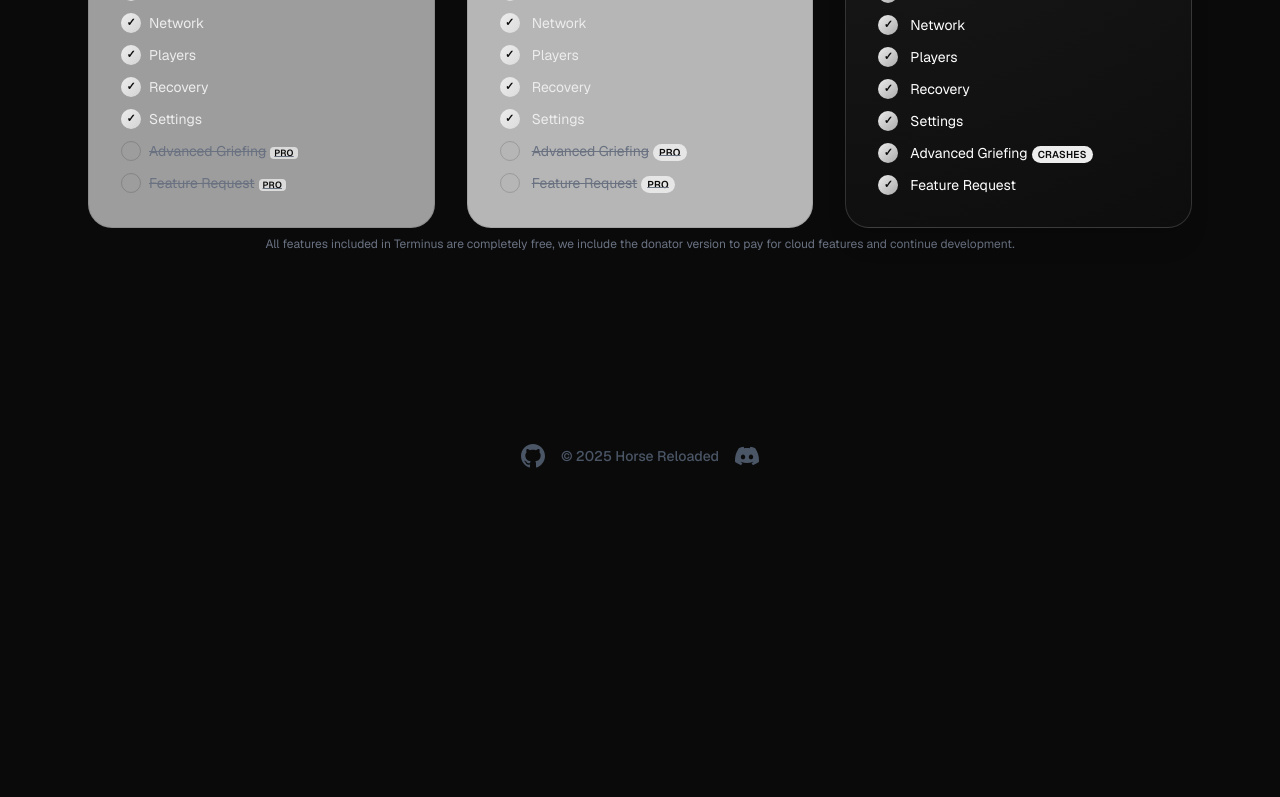
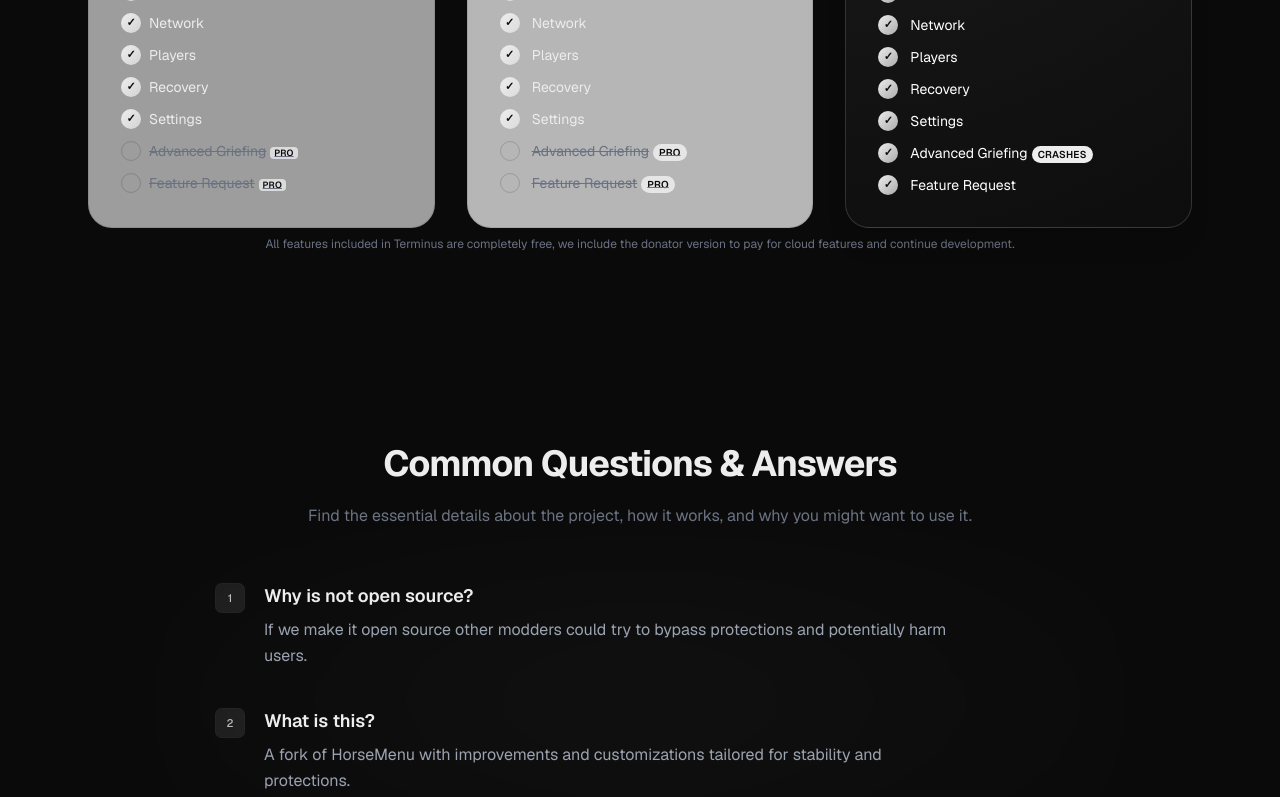
Before and after one commit to horse-reloaded/horse-reloaded.github.io, a Next.js app: page / in a window 1280 px wide. Shown: the part 2000-2797 px from the top of the page. Before the commit the page ends 2500 px from the top, so only its background shows below. Built offline with nearby package versions, Linux system fonts and the light colour scheme.

Commit message:
feat: Add FAQ component with common questions and answers, enhance Header with animated progress bar, and improve Pricing layout

```diff
--- /dev/null
+++ b/src/app/components/faq.tsx
@@ -0,0 +1,66 @@
+interface FAQItem {
+  question: string;
+  answer: string;
+}
+
+const items: FAQItem[] = [
+  {
+    question: "Why is not open source?",
+    answer:
+      "If we make it open source other modders could try to bypass protections and potentially harm users.",
+  },
+  {
+    question: "What is this?",
+    answer:
+      "A fork of HorseMenu with improvements and customizations tailored for stability and protections.",
+  },
+  {
+    question: "Why use this Mod?",
+    answer:
+      "Enhanced crash protections and refinements give you a smoother, safer gameplay experience.",
+  },
+  {
+    question: "Is this Mod paid?",
+    answer:
+      "We offer a free version with the same crash protections plus paid tiers that unlock extra features.",
+  },
+];
+
+export default function FAQ() {
+  return (
+    <section id="faq" className="max-w-4xl mx-auto px-6 py-24">
+      <div className="absolute inset-0 pointer-events-none">
+        <div className="absolute left-1/2 top-[20%] -translate-x-1/2 h-[50vh] w-[80vw] bg-radial from-white/10 to-transparent blur-2xl opacity-30 dark:opacity-15 animate-pulse-slow" />
+      </div>
+
+      <div className="text-center mb-14 space-y-5">
+        <h2 className="text-3xl sm:text-4xl font-bold tracking-tight">
+          Common Questions & Answers
+        </h2>
+        <p className="text-sm sm:text-base text-gray-500 dark:text-gray-400 max-w-2xl mx-auto">
+          Find the essential details about the project, how it works, and why
+          you might want to use it.
+        </p>
+      </div>
+      <ol className="space-y-10 counter-reset faq">
+        {items.map((item, idx) => (
+          <li key={idx} className="flex gap-5">
+            <div className="flex-none">
+              <div className="w-7 h-7 rounded-md text-[11px] font-medium grid place-items-center bg-white/8 text-white/70 ring-1 ring-white/10">
+                {idx + 1}
+              </div>
+            </div>
+            <div className="flex-1 min-w-0">
+              <h3 className="text-base sm:text-lg font-semibold mb-2 leading-snug">
+                {item.question}
+              </h3>
+              <p className="text-sm sm:text-base text-gray-400 leading-relaxed max-w-prose">
+                {item.answer}
+              </p>
+            </div>
+          </li>
+        ))}
+      </ol>
+    </section>
+  );
+}
--- a/src/app/components/pricing.tsx
+++ b/src/app/components/pricing.tsx
@@ -27,10 +27,11 @@
 function Check({ active }: { active: boolean }) {
   return (
     <span
-      className={`inline-flex h-5 w-5 items-center justify-center rounded-full text-[11px] font-bold ${active
+      className={`inline-flex h-5 w-5 items-center justify-center rounded-full text-[11px] font-bold ${
+        active
           ? "bg-gradient-to-br from-foreground to-foreground/70 text-background"
           : "border border-black/15 dark:border-white/20 text-gray-400"
-        }`}
+      }`}
       aria-hidden="true"
     >
       {active ? "✓" : ""}
@@ -163,7 +164,8 @@
           Simple and Free
         </h2>
         <p className="text-gray-500 dark:text-gray-400 max-w-2xl mx-auto text-sm sm:text-base">
-          Use everything Horse Reloaded has to offer for free, or support us and unlock even more.
+          Use everything Horse Reloaded has to offer for free, or support us and
+          unlock even more.
         </p>
       </div>
       <div className="grid md:grid-cols-3 gap-8">
@@ -188,7 +190,8 @@
           <div className="mb-6 min-h-[90px]">
             <h3 className="text-xl font-semibold mb-1">Terminus</h3>
             <p className="text-sm text-gray-600 dark:text-gray-400">
-              Best open source mod menu, made by the community, but also lost by maintainers.
+              Best open source mod menu, made by the community, but also lost by
+              maintainers.
             </p>
           </div>
           <div className="mb-8">
@@ -254,7 +257,8 @@
           <div className="mb-6 min-h-[90px]">
             <h3 className="text-xl font-semibold mb-1">Horse Reloaded</h3>
             <p className="text-sm text-gray-600 dark:text-gray-400">
-              A fork of Terminus, with improved stability, features and protections.
+              A fork of Terminus, with improved stability, features and
+              protections.
             </p>
           </div>
           <div className="mb-8">
@@ -321,13 +325,12 @@
           <div className="mb-6 min-h-[90px]">
             <h3 className="text-xl font-semibold mb-1">Reloaded Donator</h3>
             <p className="text-sm text-white/60">
-              An improved version of Horse Reloaded, with crashes and griefing against Paid mod menus.
+              An improved version of Horse Reloaded, with crashes and griefing
+              against Paid mod menus.
             </p>
           </div>
           <div className="mb-8">
-
             <div className="flex">
-
               {proMode === "monthly" ? (
                 <div className="flex items-baseline gap-1 mb-5">
                   <span className="text-4xl font-bold">€3</span>
@@ -345,20 +348,22 @@
                   <button
                     type="button"
                     onClick={() => setProMode("monthly")}
-                    className={`px-3 py-1.5 transition-colors cursor-pointer ${proMode === "monthly"
+                    className={`px-3 py-1.5 transition-colors cursor-pointer ${
+                      proMode === "monthly"
                         ? "bg-white text-black"
                         : "text-white/70 hover:text-white"
-                      }`}
+                    }`}
                   >
                     Monthly
                   </button>
                   <button
                     type="button"
                     onClick={() => setProMode("lifetime")}
-                    className={`px-3 py-1.5 transition-colors border-l border-white/15 cursor-pointer ${proMode === "lifetime"
+                    className={`px-3 py-1.5 transition-colors border-l border-white/15 cursor-pointer ${
+                      proMode === "lifetime"
                         ? "bg-white text-black"
                         : "text-white/70 hover:text-white"
-                      }`}
+                    }`}
                   >
                     Lifetime
                   </button>
@@ -376,9 +381,15 @@
             {features.map((f) => {
               const plan: Plan = "horsedonator";
               const badge =
-                f.label === "Crash Protections" ? crashBadge(plan) :
-                f.label == "Advanced Griefing" ? { label: "Crashes", className: "bg-foreground text-background px-1.5 py-0.5 rounded-full font-semibold ml-1 text-[10px] uppercase tracking-wide" }
-                : null;
+                f.label === "Crash Protections"
+                  ? crashBadge(plan)
+                  : f.label == "Advanced Griefing"
+                  ? {
+                      label: "Crashes",
+                      className:
+                        "bg-foreground text-background px-1.5 py-0.5 rounded-full font-semibold ml-1 text-[10px] uppercase tracking-wide",
+                    }
+                  : null;
               return (
                 <li key={f.label} className="flex items-start gap-3">
                   <Check active={true} />
@@ -399,7 +410,8 @@
         </div>
       </div>
       <p className="text-xs text-gray-500 dark:text-gray-500 text-center mt-2">
-        All features included in Terminus are completely free, we include the donator version to pay for cloud features and continue development.
+        All features included in Terminus are completely free, we include the
+        donator version to pay for cloud features and continue development.
       </p>
     </section>
   );
--- a/src/app/globals.css
+++ b/src/app/globals.css
@@ -98,3 +98,13 @@
 .btn-shine:hover::after { opacity: 1; }
 
 .btn-shine:active { filter: brightness(.95); }
+
+@keyframes header-progress {
+  0% { transform: scaleX(0); opacity:.6; }
+  10% { opacity:1; }
+  85% { transform: scaleX(1); opacity:1; }
+  100% { opacity:0; }
+}
+.animate-header-progress { animation: header-progress 1.2s cubic-bezier(.65,.05,.36,1); }
+
+html { scroll-behavior: smooth; }
--- a/src/app/header.tsx
+++ b/src/app/header.tsx
@@ -1,11 +1,27 @@
+"use client";
 import Button from "./components/button";
 import Image from "next/image";
+import { useState } from "react";
 
 export default function Header() {
+  const [animKey, setAnimKey] = useState(0);
+  const trigger = () => setAnimKey((k) => k + 1);
+
+  const linkBase =
+    "hover:text-black dark:hover:text-white transition-colors relative after:absolute after:left-0 after:-bottom-1 after:h-px after:w-0 after:bg-current after:transition-all after:duration-300 hover:after:w-full";
+
   return (
-    <header className="sticky top-0 z-50 w-full border-b border-black/[.08] dark:border-white/[.145] bg-white/70 dark:bg-black/40 backdrop-blur-md">
-      <div className="max-w-6xl mx-auto flex items-center px-6 py-4 gap-4">
-        <div className="flex items-center gap-2 shrink-0">
+    <header className="sticky top-0 z-50 w-full border-b border-black/[.08] dark:border-white/[.145] bg-white/70 dark:bg-black/40 backdrop-blur-md supports-[backdrop-filter]:bg-white/60 dark:supports-[backdrop-filter]:bg-black/35">
+      <div className="relative max-w-6xl mx-auto flex items-center px-6 py-4 gap-4">
+        <span
+          key={animKey}
+          aria-hidden="true"
+          className="pointer-events-none absolute inset-x-0 top-0 h-[2px] origin-left bg-gradient-to-r from-transparent via-black/70 dark:via-white/80 to-transparent animate-header-progress"
+        />
+        <div
+          className="flex items-center gap-2 shrink-0 cursor-pointer select-none"
+          onClick={trigger}
+        >
           <Image
             src="/horse.svg"
             alt="Logo"
@@ -18,31 +34,24 @@
           </span>
         </div>
 
-        <div className="flex-1 hidden sm:flex justify-center">
+        <div className="flex-1 hidden sm:flex justify-center" onClick={trigger}>
           <nav className="flex gap-8 text-sm font-medium text-gray-700 dark:text-gray-300">
-            <a
-              href="#features"
-              className="hover:text-black dark:hover:text-white transition-colors"
-            >
+            <a href="#features" className={linkBase}>
               Features
             </a>
-            <a
-              href="#pricing"
-              className="hover:text-black dark:hover:text-white transition-colors"
-            >
+            <a href="#pricing" className={linkBase}>
               Pricing
             </a>
-            <a
-              href="#docs"
-              className="hover:text-black dark:hover:text-white transition-colors"
-            >
-              Docs
+            <a href="#faq" className={linkBase}>
+              FAQ
             </a>
           </nav>
         </div>
 
-        <div className="flex items-center gap-3 shrink-0">
-          <Button size="sm" className="font-semibold">Download</Button>
+        <div className="flex items-center gap-3 shrink-0" onClick={trigger}>
+          <Button size="sm" className="font-semibold">
+            Download
+          </Button>
         </div>
       </div>
     </header>
--- a/src/app/page.tsx
+++ b/src/app/page.tsx
@@ -3,6 +3,7 @@
 import Highlights from "./components/highlights";
 import Pricing from "./components/pricing";
 import FadeSection from "./components/fade-section";
+import FAQ from "./components/faq";
 
 export default function Home() {
   return (
@@ -55,6 +56,10 @@
         <FadeSection as="div" delay={0.2}>
           <Pricing />
         </FadeSection>
+
+        <FadeSection as="div" delay={0.25}>
+          <FAQ />
+        </FadeSection>
       </main>
     </div>
   );
```
